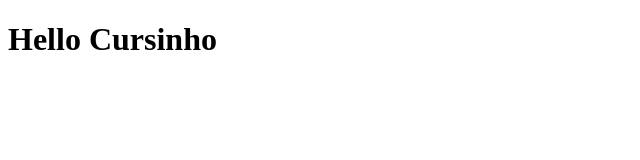
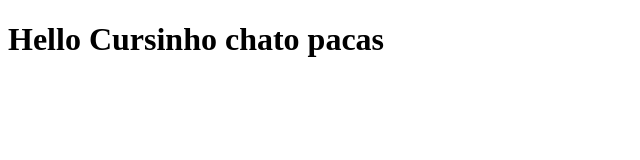
Before and after one commit to marcelocastilha/coursera1, a plain HTML site: page site/index.html in a window 1280 px wide. Shown: the whole page, without its empty margins (0-640 px from the left). Drawn offline with Linux system fonts and the light colour scheme.

Commit message:
que saco

```diff
--- a/site/index.html
+++ b/site/index.html
@@ -4,6 +4,6 @@
 	<title>Hello Coursera</title>
 </head>
 <body>
-<h1>Hello Cursinho</h1>
+<h1>Hello Cursinho chato pacas</h1>
 </body>
 </html>
```
